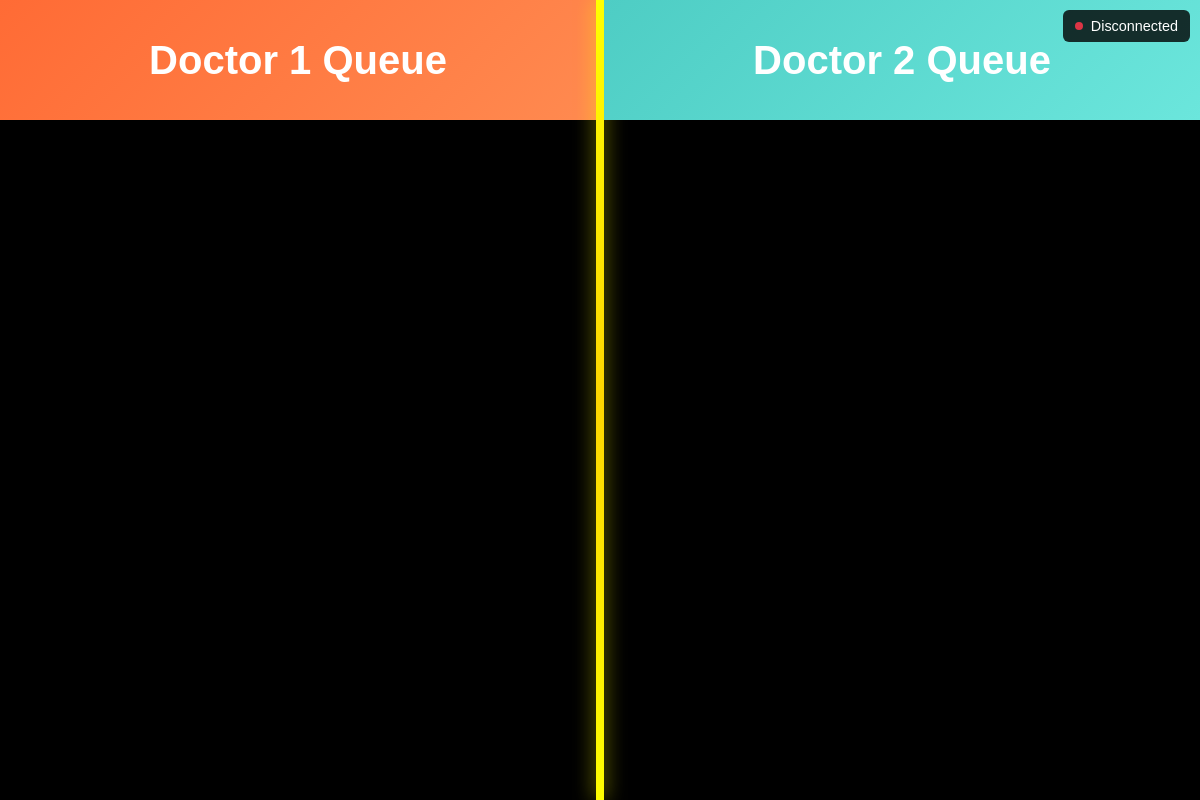
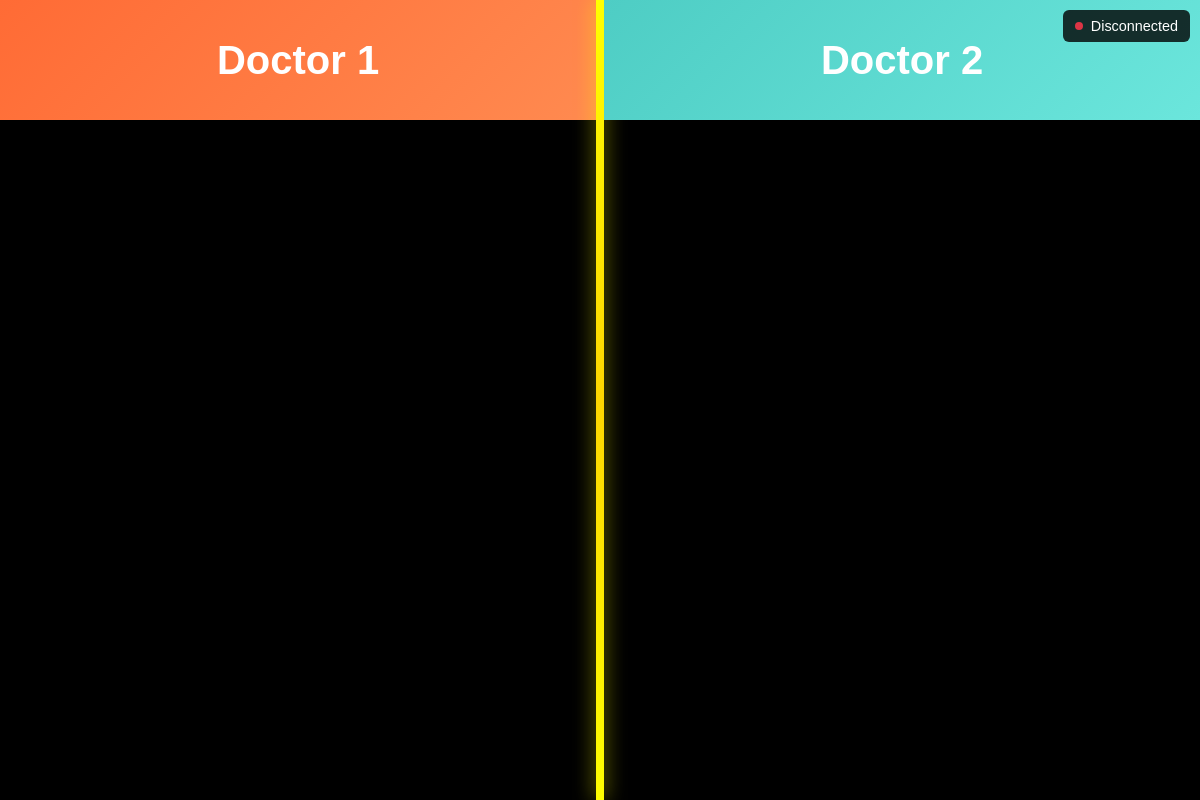
Before and after one commit to filiksyos/Waitlist-management-system, an Electron app: page electron-display/renderer/index.html in a window 1200 px wide. Drawn offline with Linux system fonts and the light colour scheme; no server answers.

Commit message:
whatever

```diff
--- a/electron-display/renderer/index.html
+++ b/electron-display/renderer/index.html
@@ -194,7 +194,7 @@
   <div class="split-container">
     <!-- Doctor 1 Section -->
     <div class="doctor-section">
-      <div class="doctor-header doctor1">Doctor 1 Queue</div>
+      <div class="doctor-header doctor1">Doctor 1</div>
       <div class="queue-list" id="doctor1QueueList">
         <!-- Doctor 1 patients will be inserted here -->
       </div>
@@ -211,7 +211,7 @@
 
     <!-- Doctor 2 Section -->
     <div class="doctor-section">
-      <div class="doctor-header doctor2">Doctor 2 Queue</div>
+      <div class="doctor-header doctor2">Doctor 2</div>
       <div class="queue-list" id="doctor2QueueList">
         <!-- Doctor 2 patients will be inserted here -->
       </div>
--- a/electron-display/renderer/renderer.js
+++ b/electron-display/renderer/renderer.js
@@ -228,13 +228,13 @@ class QueueDisplay {
     // Update doctor 1 header
     const doctor1Header = document.querySelector('.doctor-header.doctor1');
     if (doctor1Header) {
-      doctor1Header.textContent = `${this.doctorNames.doctor1Name} Queue`;
+      doctor1Header.textContent = this.doctorNames.doctor1Name;
     }
 
     // Update doctor 2 header
     const doctor2Header = document.querySelector('.doctor-header.doctor2');
     if (doctor2Header) {
-      doctor2Header.textContent = `${this.doctorNames.doctor2Name} Queue`;
+      doctor2Header.textContent = this.doctorNames.doctor2Name;
     }
 
     console.log('Doctor headers updated with custom names');
```
